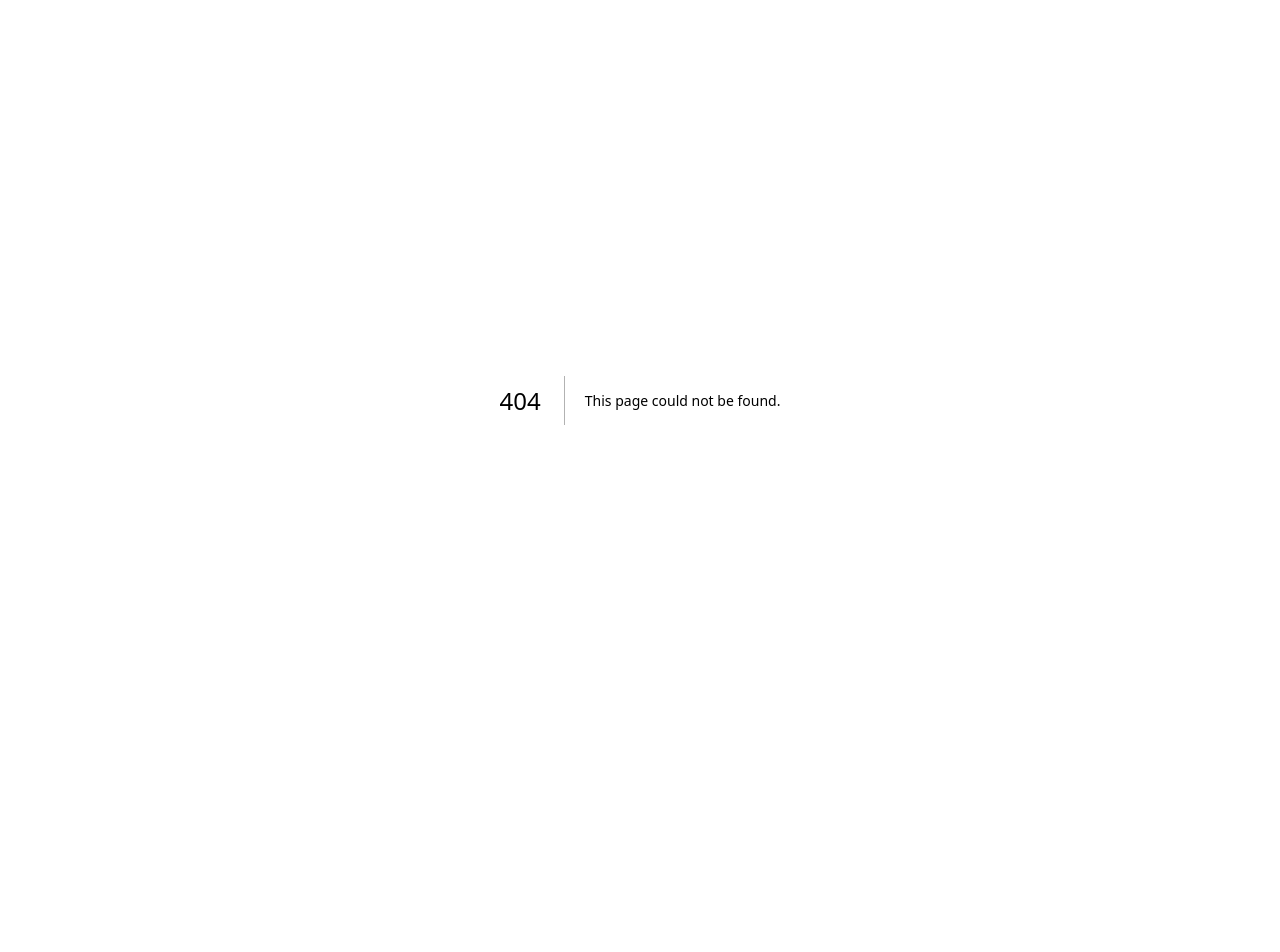
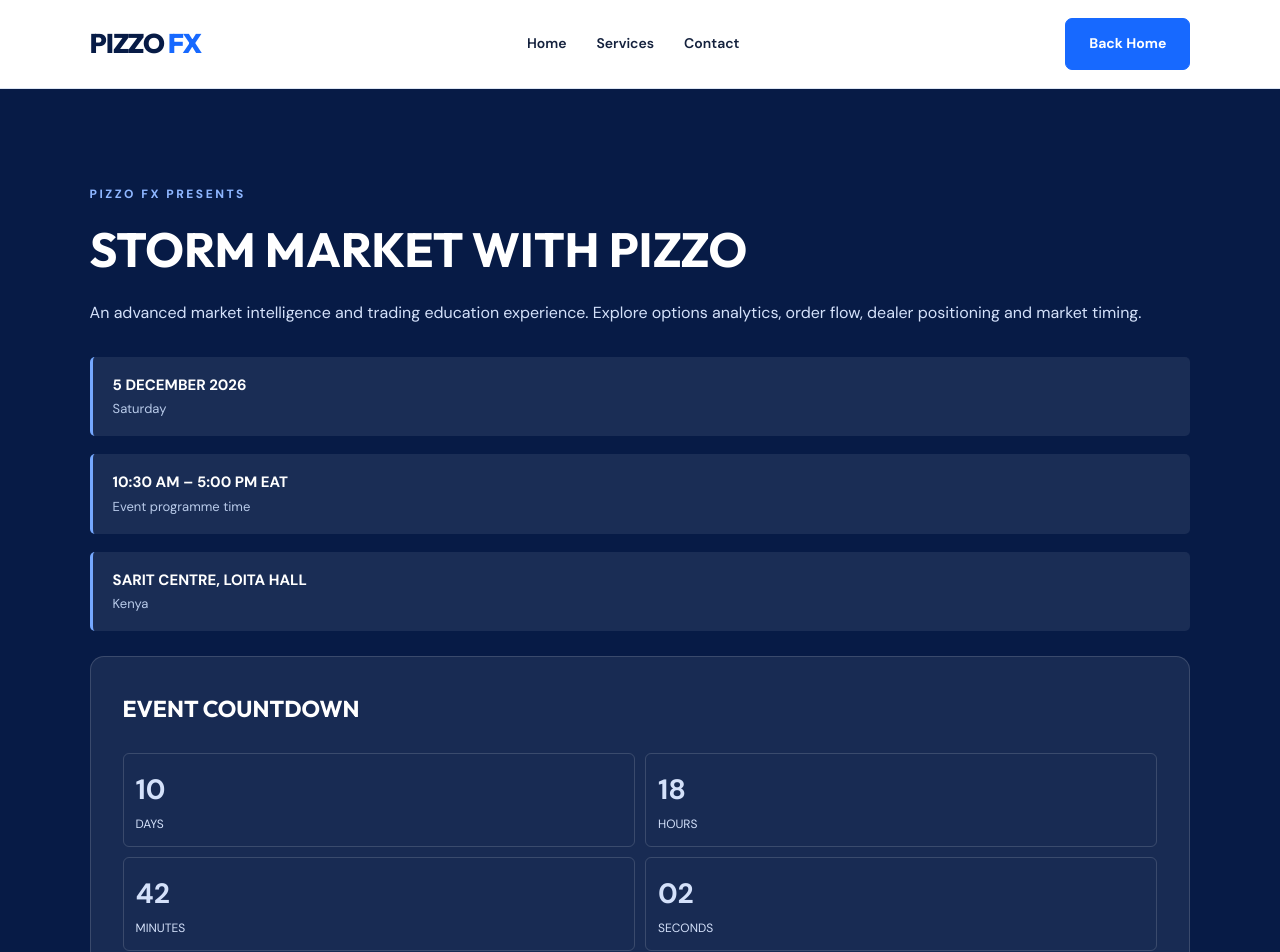
Before and after one commit to mutungastephen111-tech/pizzo-fx-website, a Next.js app: page /event in a window 1280 px wide. Before the commit this address had no page. Shown: the top 952 px of the page. Before the commit the page ends 800 px from the top, so only its background shows below. Built offline with nearby package versions, Linux system fonts and the light colour scheme.

Commit message:
Create page.tsx

```diff
--- /dev/null
+++ b/src/app/event/page.tsx
@@ -0,0 +1,195 @@
+
+"use client";
+
+import { useEffect, useState } from "react";
+
+const topics = [
+  "Delta",
+  "Vega",
+  "Gamma",
+  "Theta",
+  "Beta",
+  "Implied Volatility (IV)",
+  "IV Skew",
+  "Options Chains",
+  "Footprint Charts",
+  "Dealer & Hedger Positioning",
+  "Order Book / Depth of Market",
+  "Trader Protection",
+  "Futures-to-Spot Discrepancy",
+  "Market Timing",
+];
+
+export default function EventPage() {
+  const [timeLeft, setTimeLeft] = useState({
+    days: 0,
+    hours: 0,
+    minutes: 0,
+    seconds: 0,
+  });
+
+  const [eventStatus, setEventStatus] = useState("loading");
+
+  useEffect(() => {
+    const updateCountdown = () => {
+      const now = Date.now();
+      const start = new Date("2026-12-05T10:30:00+03:00").getTime();
+      const end = new Date("2026-12-05T17:00:00+03:00").getTime();
+
+      if (now < start) {
+        const difference = start - now;
+
+        setEventStatus("upcoming");
+        setTimeLeft({
+          days: Math.floor(difference / 86400000),
+          hours: Math.floor((difference % 86400000) / 3600000),
+          minutes: Math.floor((difference % 3600000) / 60000),
+          seconds: Math.floor((difference % 60000) / 1000),
+        });
+      } else if (now <= end) {
+        setEventStatus("live");
+      } else {
+        setEventStatus("ended");
+      }
+    };
+
+    updateCountdown();
+    const timer = setInterval(updateCountdown, 1000);
+
+    return () => clearInterval(timer);
+  }, []);
+
+  return (
+    <main>
+      <header className="navbar">
+        <a href="/" className="brand">
+          PIZZO <span>FX</span>
+        </a>
+        <nav className="nav-links">
+          <a href="/">Home</a>
+          <a href="/#services">Services</a>
+          <a href="/#contact">Contact</a>
+        </nav>
+        <a href="/" className="button">Back Home</a>
+      </header>
+
+      <section className="event-section" style={{ gridTemplateColumns: "1fr" }}>
+        <div className="event-content">
+          <p className="eyebrow">PIZZO FX PRESENTS</p>
+          <h2>STORM MARKET WITH PIZZO</h2>
+          <p className="event-description">
+            An advanced market intelligence and trading education
+            experience. Explore options analytics, order flow,
+            dealer positioning and market timing.
+          </p>
+
+          <div className="event-details">
+            <div>
+              <strong>5 DECEMBER 2026</strong>
+              <span>Saturday</span>
+            </div>
+            <div>
+              <strong>10:30 AM – 5:00 PM EAT</strong>
+              <span>Event programme time</span>
+            </div>
+            <div>
+              <strong>SARIT CENTRE, LOITA HALL</strong>
+              <span>Kenya</span>
+            </div>
+          </div>
+
+          <div className="curriculum">
+            <h3>
+              {eventStatus === "upcoming"
+                ? "EVENT COUNTDOWN"
+                : eventStatus === "live"
+                ? "THE EVENT IS LIVE"
+                : eventStatus === "ended"
+                ? "EVENT ENDED"
+                : "CHECKING EVENT STATUS"}
+            </h3>
+
+            {eventStatus === "upcoming" && (
+              <div className="topic-grid">
+                {Object.entries(timeLeft).map(([label, value]) => (
+                  <div className="topic" key={label}>
+                    <strong style={{ display: "block", fontSize: "28px" }}>
+                      {String(value).padStart(2, "0")}
+                    </strong>
+                    {label.toUpperCase()}
+                  </div>
+                ))}
+              </div>
+            )}
+
+            {eventStatus === "live" && (
+              <p>The Storm Market with Pizzo event is in progress.</p>
+            )}
+
+            {eventStatus === "ended" && (
+              <p>Thank you for your interest in PIZZO FX.</p>
+            )}
+          </div>
+
+          <div style={{ marginTop: "35px" }}>
+            <h3 style={{ marginBottom: "15px" }}>WHO CAN ATTEND?</h3>
+            <p className="event-description">
+              Everyone interested in financial markets and trading
+              education is welcome, regardless of experience level.
+            </p>
+
+            <h3 style={{ marginBottom: "15px" }}>MAXIMUM CAPACITY</h3>
+            <p className="event-description">3,500 people.</p>
+          </div>
+        </div>
+
+        <div className="curriculum">
+          <h3>EVENT LEARNING PROGRAMME</h3>
+          <p className="event-description">
+            Explore the concepts featured in this market intelligence
+            experience.
+          </p>
+
+          <div className="topic-grid">
+            {topics.map((topic, index) => (
+              <div className="topic" key={topic}>
+                <strong>{String(index + 1).padStart(2, "0")}.</strong>{" "}
+                {topic}
+              </div>
+            ))}
+          </div>
+        </div>
+
+        <div className="curriculum">
+          <h3>REGISTRATION INFORMATION</h3>
+          <p className="event-description">
+            Registration is an expression of interest only. Submitting
+            your details does not reserve or guarantee a seat.
+            PIZZO FX will follow up with you through WhatsApp.
+          </p>
+          <p className="event-description">
+            No certificates of participation will be issued.
+          </p>
+          <a
+            className="button"
+            href="https://wa.me/254753529501?text=Hello%20PIZZO%20FX%2C%20I%20am%20interested%20in%20STORM%20MARKET%20WITH%20PIZZO."
+            target="_blank"
+            rel="noreferrer"
+          >
+            Enquire Through WhatsApp
+          </a>
+        </div>
+      </section>
+
+      <footer className="footer">
+        <a href="/" className="brand">
+          PIZZO <span>FX</span>
+        </a>
+        <p>Learn. Trade. Grow.</p>
+        <p className="copyright">
+          © {new Date().getFullYear()} PIZZO FX. All rights reserved.
+        </p>
+      </footer>
+    </main>
+  );
+}
```
